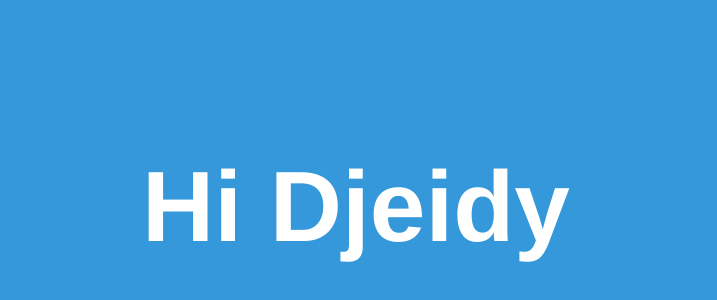
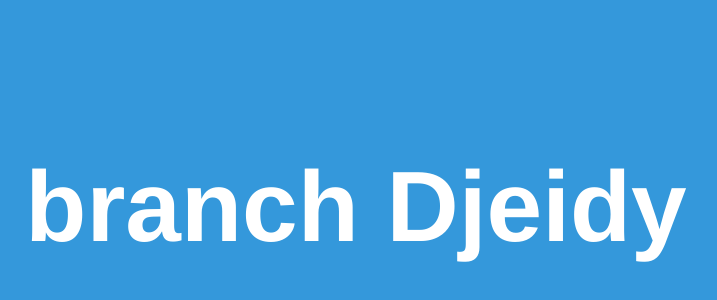
Before and after one commit to djeidyD/Hello, a plain HTML site: page index.html in a window 1280 px wide. Shown: the part 238-538 px from the top of the page, without its empty margins (292-1009 px from the left). Drawn offline with Linux system fonts and the light colour scheme.

Commit message:
Hi -> branch

```diff
--- a/index.html
+++ b/index.html
@@ -17,6 +17,6 @@
 	</style>
 </head>
 <body>
-	<h1>Hi Djeidy</h1>
+	<h1>branch Djeidy</h1>
 </body>
 </html>
```
